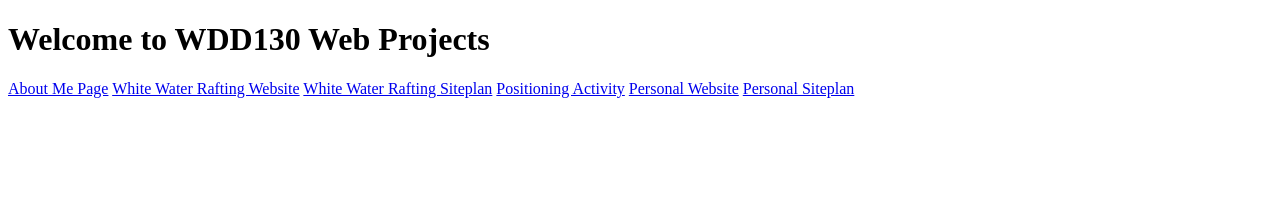
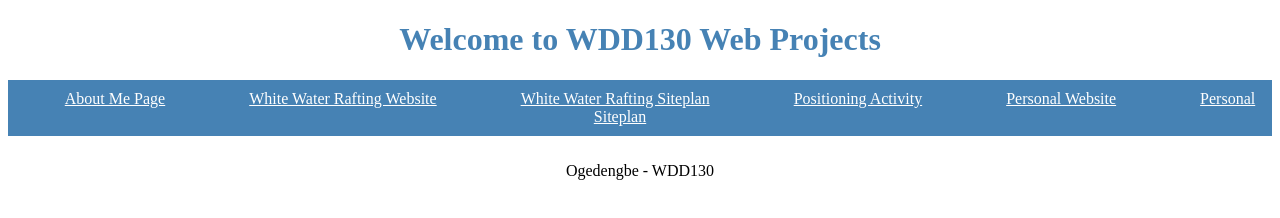
Before and after one commit to ogedz/wdd130, a plain HTML site: page index.html in a window 1280 px wide. Drawn offline with Linux system fonts and the light colour scheme; files that its build step writes are made by us from their sources.

Commit message:
added a paragraph to home page

```diff
--- a/index.html
+++ b/index.html
@@ -4,6 +4,7 @@
     <meta charset="UTF-8">
     <meta name="viewport" content="width=device-width, initial-scale=1.0">
     <title>WDD130 Home Page</title>
+    <link rel="stylesheet" href="styles/styles.css">
 </head>
 <body>
     <h1>Welcome to WDD130 Web Projects</h1>
@@ -15,6 +16,6 @@
   <a href="#">Personal Website</a>
   <a href="#">Personal Siteplan</a>
 </nav>
-
+<p>Ogedengbe - WDD130</p>
 </body>
 </html>
```
